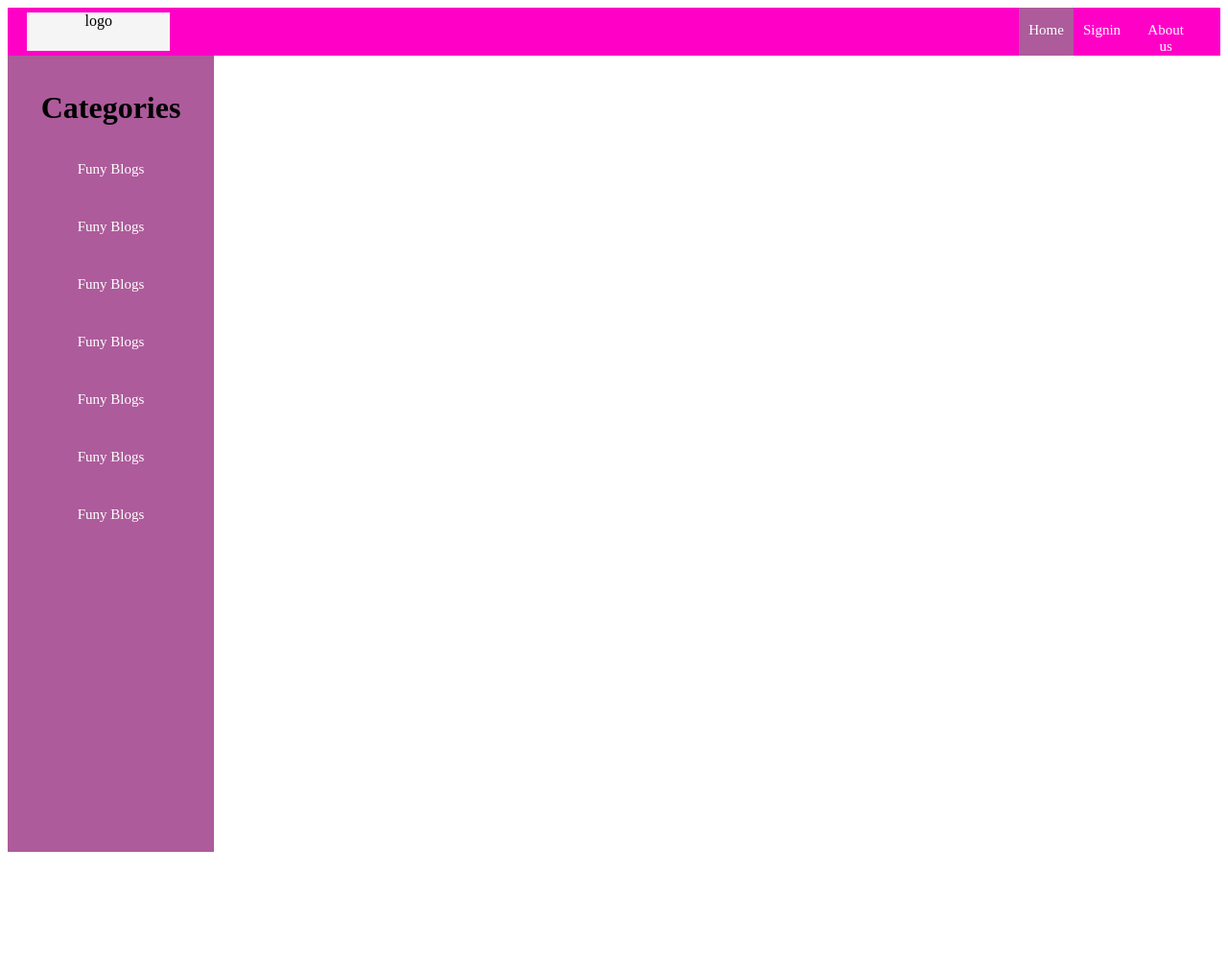
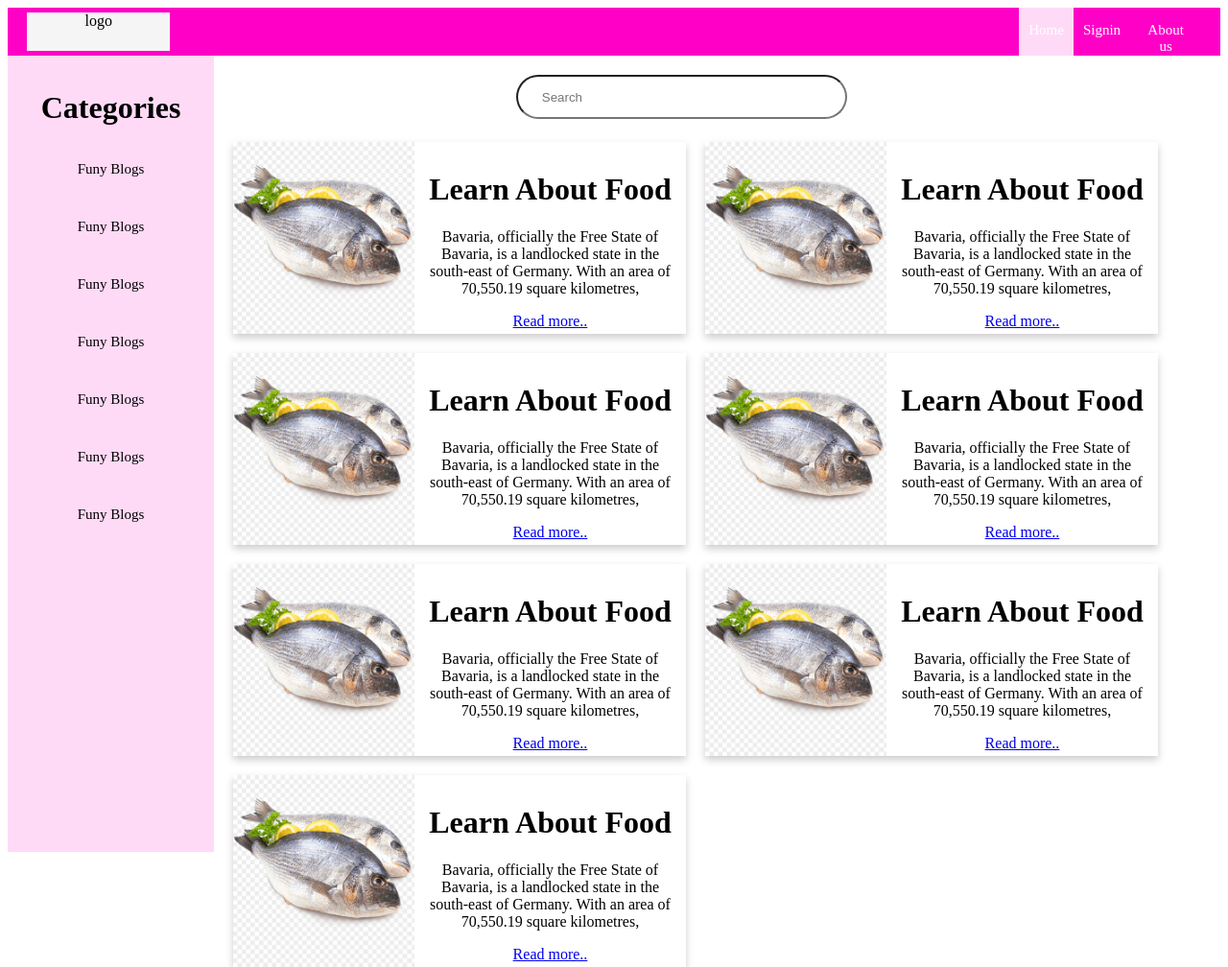
Before and after one commit to yamuben/blogpost-cohort4, a plain HTML site: page index.html in a window 1280 px wide. Shown: the whole page at 96% size. Before the commit the page ends 888 px from the top, so only its background shows below. Drawn offline with Linux system fonts and the light colour scheme.

Commit message:
add blog card

```diff
--- a/css/styles.css
+++ b/css/styles.css
@@ -20,13 +20,13 @@
 .sidenav{
     height:100vh;
     width: 15%;
-    background:#ad5b9b;
+    background:#FFDAF7;
     padding:15px;
     text-align: center;
 }
 .sidenav a{
     display:block;
-    color: white;
+    color: black;
     text-decoration:none;text-align: center;
     padding:15px 10px;
     font-size: 15px;
@@ -36,6 +36,7 @@
 }
 .sidenav a:hover{
     background: #FF00C7 ;
+    color: black;
 }
 .content{
     height:100vh;
@@ -59,9 +60,53 @@
 }
 
 .topnav a:hover{
-    background: #ad5b9b ;
+    background: #FFDAF7 ;
 }
 
 a.active{
-    background: #ad5b9b ;
+    background: #FFDAF7 ;
 }
+
+.searchcontainer{
+    width:100%;
+    height:50px;
+    margin-top: 20px;
+}
+.input-search{
+
+    width: 30%;
+    height:40px;
+    border-radius: 30px;
+    padding-left:25px;
+    margin-left: 30%;
+
+}
+
+.cardcontainer{
+    width:100%;
+    height:80vh;
+    padding:10px;
+    display: flex;
+    flex-wrap:wrap;
+}
+
+.cardcontent{
+    margin:10px;
+    height:200px;
+    width:45%;
+    display:flex;
+    box-shadow:0px 4px 8px rgb(207, 203, 207);
+}
+.cardcontent:hover{
+
+    box-shadow:0px 4px 8px rgb(146, 132, 146);
+}
+
+.blogPicture{
+    width:40%;
+}
+.blogcontent{
+    width:60%;
+    padding:10px;
+    text-align:center;
+}
--- a/index.html
+++ b/index.html
@@ -35,6 +35,87 @@
     </div>
     <div class="content">
 
+        <div class="searchcontainer">
+            <form>
+                <input type="text" placeholder="Search" name="search" class="input-search"/>
+            </form>
+        </div>
+
+        <div class="cardcontainer">
+
+            <div class="cardcontent">
+                <img src="./assets/fish.png" class="blogPicture"/>
+                <div class="blogcontent">
+                    <h1>Learn About Food</h1>
+
+                    <p>Bavaria, officially the Free State of Bavaria, is a landlocked state in the south-east of Germany. With an area of 70,550.19 square kilometres,</p>
+                    <a href="#">Read more..</a>
+                </div>
+
+            </div>
+            <div class="cardcontent">
+                <img src="./assets/fish.png" class="blogPicture"/>
+                <div class="blogcontent">
+                    <h1>Learn About Food</h1>
+
+                    <p>Bavaria, officially the Free State of Bavaria, is a landlocked state in the south-east of Germany. With an area of 70,550.19 square kilometres,</p>
+                    <a href="#">Read more..</a>
+                </div>
+
+            </div>
+            <div class="cardcontent">
+                <img src="./assets/fish.png" class="blogPicture"/>
+                <div class="blogcontent">
+                    <h1>Learn About Food</h1>
+
+                    <p>Bavaria, officially the Free State of Bavaria, is a landlocked state in the south-east of Germany. With an area of 70,550.19 square kilometres,</p>
+                    <a href="#">Read more..</a>
+                </div>
+
+            </div>
+            <div class="cardcontent">
+                <img src="./assets/fish.png" class="blogPicture"/>
+                <div class="blogcontent">
+                    <h1>Learn About Food</h1>
+
+                    <p>Bavaria, officially the Free State of Bavaria, is a landlocked state in the south-east of Germany. With an area of 70,550.19 square kilometres,</p>
+                    <a href="#">Read more..</a>
+                </div>
+
+            </div>
+            <div class="cardcontent">
+                <img src="./assets/fish.png" class="blogPicture"/>
+                <div class="blogcontent">
+                    <h1>Learn About Food</h1>
+
+                    <p>Bavaria, officially the Free State of Bavaria, is a landlocked state in the south-east of Germany. With an area of 70,550.19 square kilometres,</p>
+                    <a href="#">Read more..</a>
+                </div>
+
+            </div>
+            <div class="cardcontent">
+                <img src="./assets/fish.png" class="blogPicture"/>
+                <div class="blogcontent">
+                    <h1>Learn About Food</h1>
+
+                    <p>Bavaria, officially the Free State of Bavaria, is a landlocked state in the south-east of Germany. With an area of 70,550.19 square kilometres,</p>
+                    <a href="#">Read more..</a>
+                </div>
+
+            </div>
+            <div class="cardcontent">
+                <img src="./assets/fish.png" class="blogPicture"/>
+                <div class="blogcontent">
+                    <h1>Learn About Food</h1>
+
+                    <p>Bavaria, officially the Free State of Bavaria, is a landlocked state in the south-east of Germany. With an area of 70,550.19 square kilometres,</p>
+                    <a href="#">Read more..</a>
+                </div>
+
+            </div>
+
+        </div>
+
 
     </div>
 
```
Also changed, not shown: assets/fish.png (added), 1 other file.
